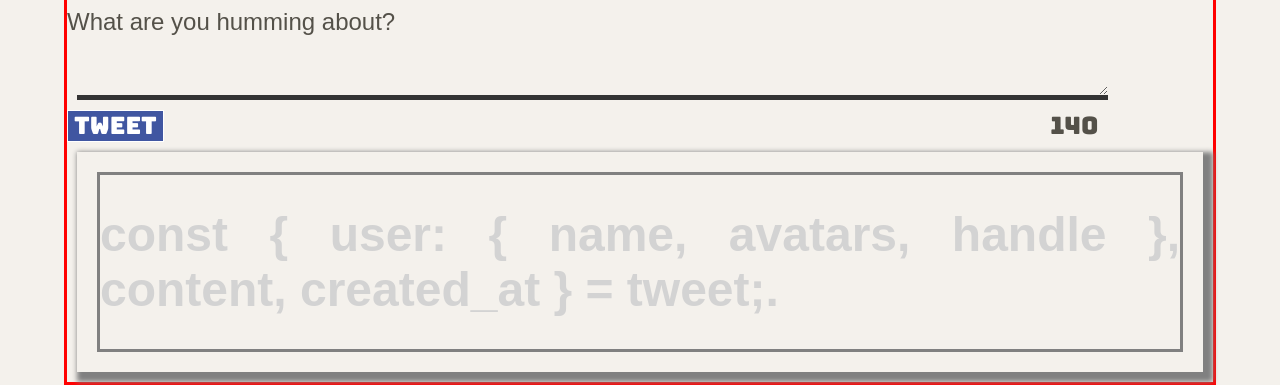
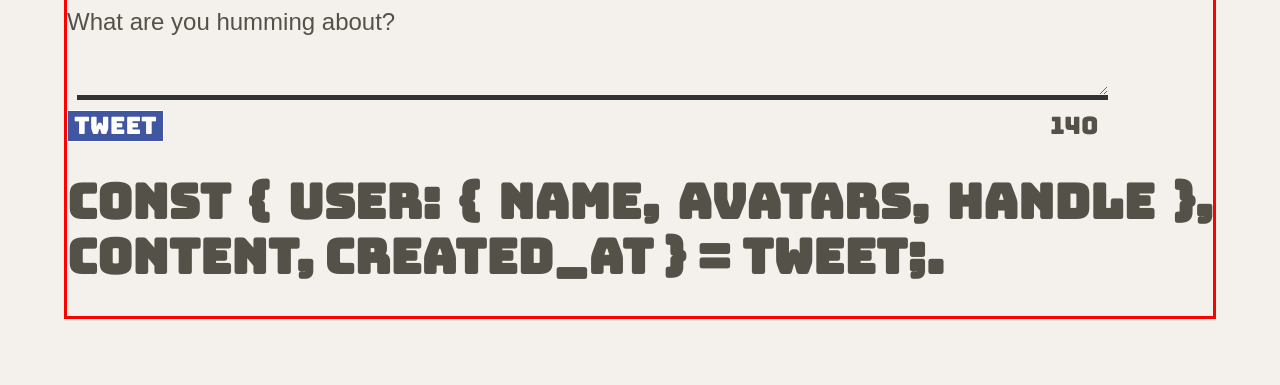
Before and after one commit to Odu-Enkay/tweeter, a plain HTML site: page public/index.html in a window 1280 px wide. Shown: the part 626-1011 px from the top of the page. After the commit the page ends 945 px from the top, so only its background shows below. Drawn offline with nearby package versions, Linux system fonts and the light colour scheme.

Commit message:
improved index.html to add article elements

```diff
--- a/public/index.html
+++ b/public/index.html
@@ -77,8 +77,8 @@
 
       <!--Tweet Container-->
       <section class="tweet-container">
-        <article class="tweet">
-        <header>
+        <article class="tweets">
+        <header class="tweets">
           <h1>const { user: { name, avatars, handle }, content, created_at } = tweet;.</h1>
           </header>
       </article>
--- a/public/scripts/client.js
+++ b/public/scripts/client.js
@@ -15,10 +15,13 @@ const renderTweets = function(tweets) {
   // loops through tweets
   for (const tweet of tweets) {
     // calls createTweetElement for each tweet
-    const tweetElement = createTweetElement(tweet)
+    const tweetElement = createTweetElement(tweet);
+    // takes return value and appends it to the tweets container
+    $(".tweet-container").prepend(tweetElement);
+
   }
-    // takes return value and appends it to the tweets container
-    $(".tweet-container").prepend(tweetElementElement);
+
+
 }
 
 const createTweetElement = (tweet) => {
@@ -51,4 +54,4 @@ const $tweet = createTweetElement(tweetData);
 
 // Test / driver code (temporary)
 console.log($tweet); // to see what it looks like
-$('#tweets-container').append($tweet);
+$('.tweets-container').append($tweet);
```
